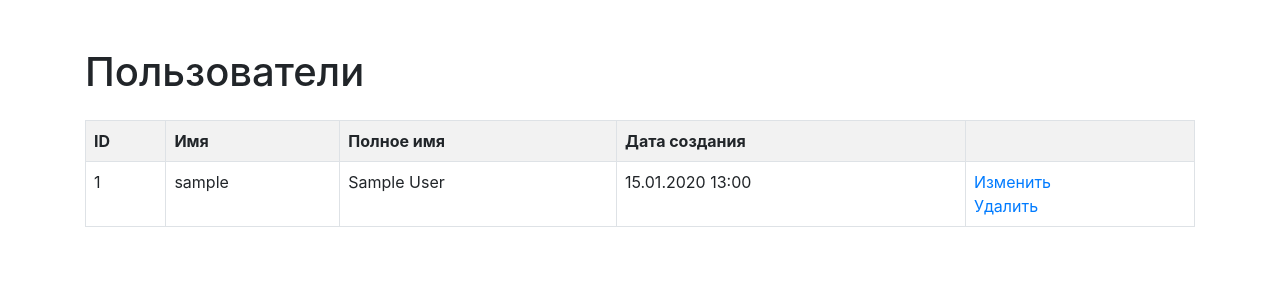
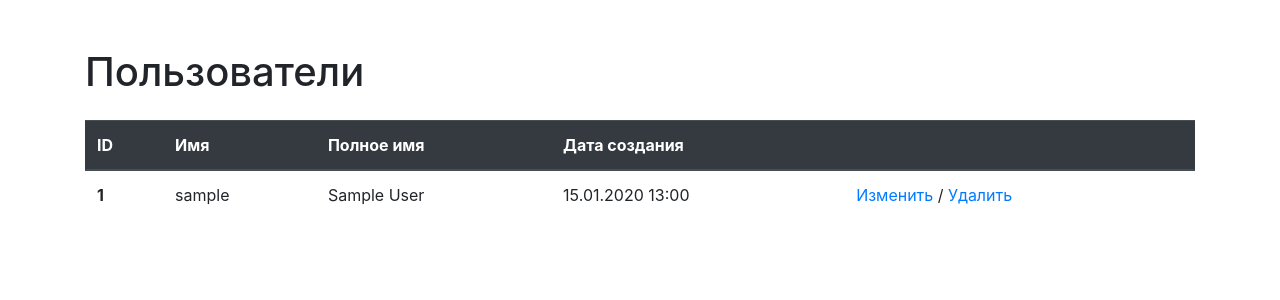
Before and after one commit to sudobooo/task_manager, a Django app: page /users/ in a window 1280 px wide. Shown: the part 56-356 px from the top of the page. Run offline with Django 4.2, Linux system fonts and the light colour scheme; tables that the repository leaves empty hold one stand-in row (values such as "Sample post"); some libraries are stand-ins or nearby versions.

Commit message:
Fix templates and env

```diff
--- a/setup.cfg
+++ b/setup.cfg
@@ -10,8 +10,8 @@ doctests = True
 enable-extensions = G
 isort-show-traceback = True
 
-# clean default ignore list
-ignore =
+per-file-ignores =
+  task_manager/users/migrations/*.py: E501
 
 [tool:pytest]
 norecursedirs = __pycache__
--- a/task_manager/settings.py
+++ b/task_manager/settings.py
@@ -31,7 +31,7 @@ BASE_DIR = Path(__file__).resolve().parent.parent
 SECRET_KEY = os.getenv("SECRET_KEY")
 
 # SECURITY WARNING: don't run with debug turned on in production!
-DEBUG = os.getenv('DEBUG', 'true').lower() in {'yes', '1', 'true'}
+DEBUG = os.getenv("DEBUG")
 
 ALLOWED_HOSTS = [
     'vibrant-madame-12861.herokuapp.com',
--- a/task_manager/templates/index.html
+++ b/task_manager/templates/index.html
@@ -15,7 +15,7 @@
    </head>
    <body>
       <nav class="navbar navbar-expand-md navbar-dark bg-dark mb-4">
-        <a class="navbar-brand" href="#">{%  trans "Менеджер задач" %}</a>
+         <a class="navbar-brand" href="{% url 'main' %}">{%  trans "Менеджер задач" %}</a>
          <div class="collapse navbar-collapse" id="navbarCollapse">
             <ul class="navbar-nav mr-auto">
                <li class="nav-item">
@@ -23,7 +23,7 @@
                </li>
             </ul>
          <div class="mt-2 mt-md-0">
-          <ul class="navbar-nav mr-auto mt-2 mt-md-0">
+            <ul class="navbar-nav mr-auto">
                <li class="nav-item">
                   <a class="nav-link p-2" href="#">{% trans "Вход" %}</a>
                </li>
--- a/task_manager/templates/users/list_of_users.html
+++ b/task_manager/templates/users/list_of_users.html
@@ -3,25 +3,30 @@
 {% block content %}
 <title>{{ list_of_users }}</title>
  <h1 class="my-4">{% translate 'Пользователи' %}</h1>
- <table class="bg-white border table table-striped">
+ <table class="table">
+   <thead class="thead-dark">
      <tr>
-         <th class="border p-2">ID</th>
-         <th class="border p-2">{% translate 'Имя' %}</th>
-         <th class="border p-2">{% translate 'Полное имя' %}</th>
-         <th class="border p-2">{% translate 'Дата создания' %}</th>
-         <th class="border p-2"></th>
+         <th scope="col">ID</th>
+         <th scope="col">{% translate 'Имя' %}</th>
+         <th scope="col">{% translate 'Полное имя' %}</th>
+         <th scope="col">{% translate 'Дата создания' %}</th>
+         <th scope="col"></th>
      </tr>
+   </thead>
      {% for user in application_users %}
+   <tbody>
      <tr>
-         <td class="border p-2">{{ user.id }}</td>
-         <td class="border p-2">{{ user.username }}</td>
-         <td class="border p-2">{{ user.first_name}} {{ user.last_name }}</td>
-         <td class="border p-2">{{ user.date_joined|date:"d.m.Y H:i" }}</td>
-         <td class="border p-2">
-             <a class="text-decoration-none" href="#">{% translate 'Изменить' %}</a><br>
+         <th scope="row"">{{ user.id }}</th>
+         <td>{{ user.username }}</td>
+         <td>{{ user.first_name}} {{ user.last_name }}</td>
+         <td>{{ user.date_joined|date:"d.m.Y H:i" }}</td>
+         <td>
+             <a class="text-decoration-none" href="#">{% translate 'Изменить' %}</a>
+             <a>/</a>
              <a class="text-decoration-none" href="#">{% translate 'Удалить' %}</a>
          </td>
      </tr>
+   </tbody>
      {% endfor %}
  </table>
 {% endblock %}
--- a/task_manager/urls.py
+++ b/task_manager/urls.py
@@ -3,7 +3,7 @@ from django.urls import path, include
 from django.views.generic import TemplateView
 
 urlpatterns = [
-    path('', TemplateView.as_view(template_name='index.html')),
+    path('', TemplateView.as_view(template_name='index.html'), name='main'),
     path('users/', include('task_manager.users.urls'), name='list_of_users'),
     path('admin/', admin.site.urls),
 ]
```
Lines whose indentation alone changed are shown as unchanged.
